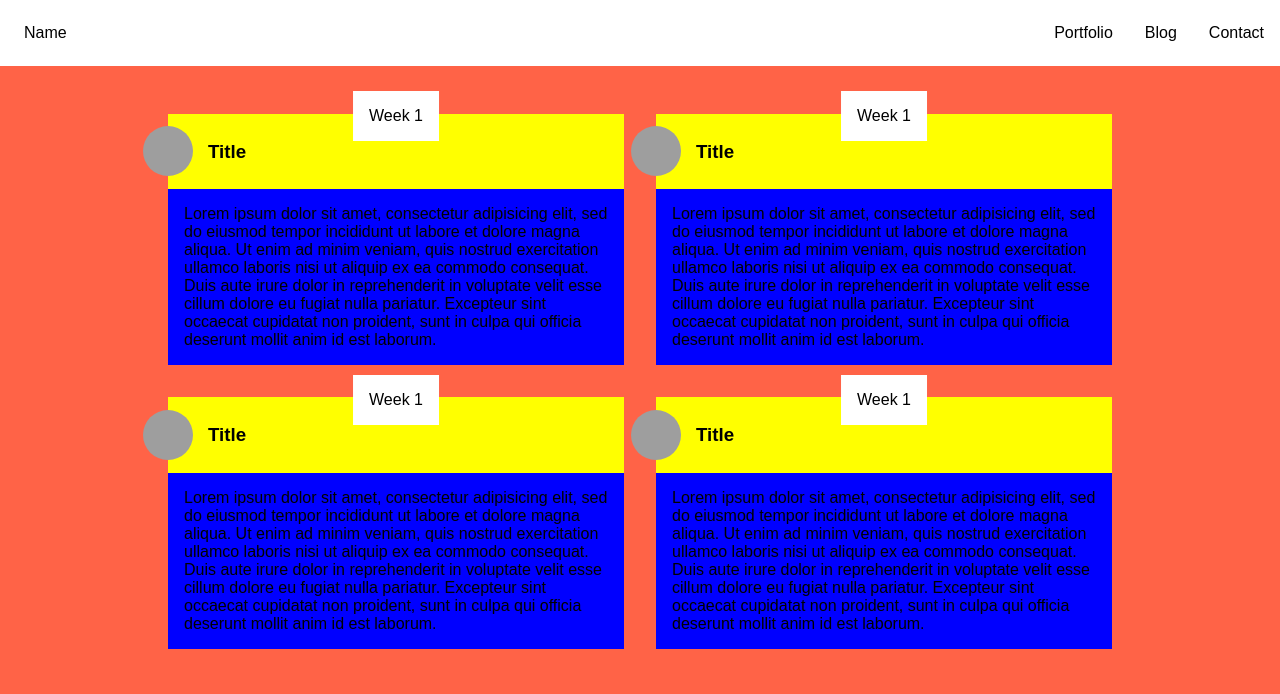
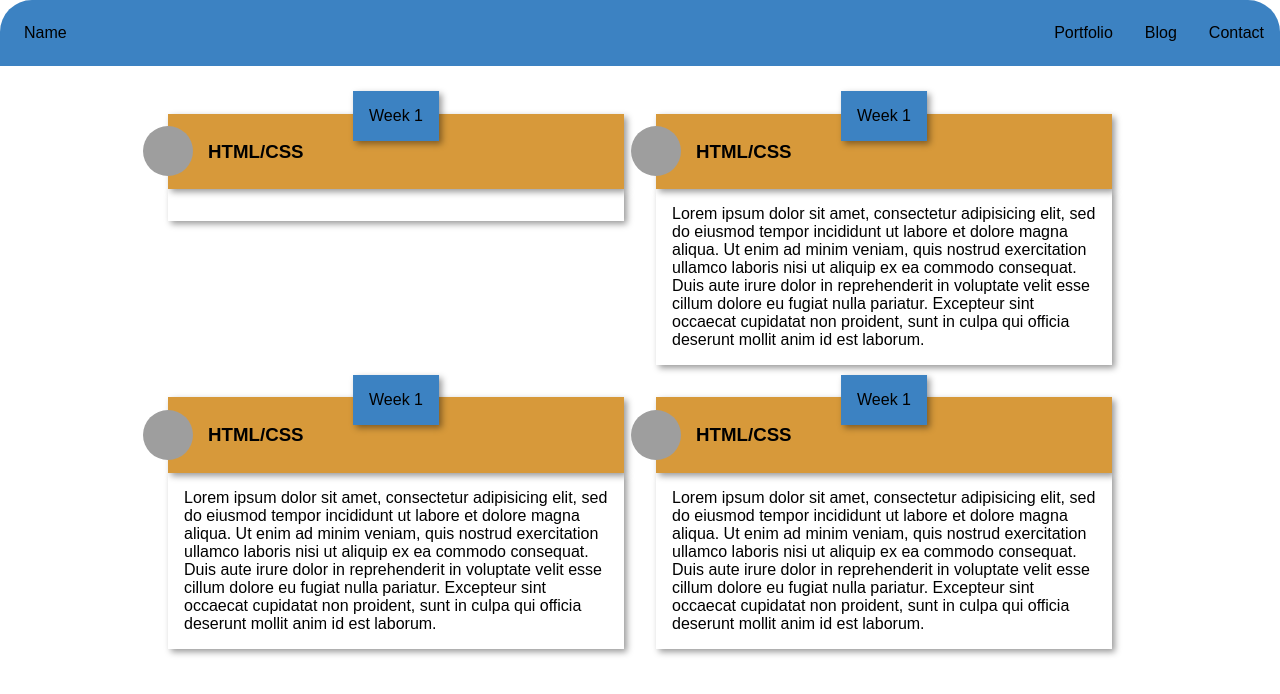
Before and after one commit to latekeslie/05-grid-and-position, a plain HTML site: page index.html in a window 1280 px wide. Drawn offline with Linux system fonts and the light colour scheme; grey boxes are pictures that could not be loaded.

Commit message:
project layout complete

```diff
--- a/index.html
+++ b/index.html
@@ -26,20 +26,18 @@
       <div class="grid-item">
         <div class="card">
           <div class="card-header">
-            <h3 class="title">Title</h3>
+            <h3 class="title">HTML/CSS</h3>
             <img src="http://lorempixel.com/50/50/cats/" alt="">
             <div class="week-number">Week 1</div>
           </div>
-          <p class="text"> Lorem ipsum dolor sit amet, consectetur adipisicing elit, sed do eiusmod tempor incididunt ut labore et dolore magna aliqua. Ut enim ad minim veniam, quis nostrud exercitation ullamco laboris nisi ut aliquip ex ea commodo consequat. Duis aute
-            irure dolor in reprehenderit in voluptate velit esse cillum dolore eu fugiat nulla pariatur. Excepteur sint occaecat cupidatat non proident, sunt in culpa qui officia deserunt mollit anim id est laborum.
-          </p>
+          <p class="text"></p>
         </div>
       </div>
 
       <div class="grid-item">
         <div class="card">
           <div class="card-header">
-            <h3 class="title">Title</h3>
+            <h3 class="title">HTML/CSS</h3>
             <img src="http://lorempixel.com/50/50/cats/" alt="">
             <div class="week-number">Week 1</div>
           </div>
@@ -53,7 +51,7 @@
       <div class="grid-item">
         <div class="card">
           <div class="card-header">
-            <h3 class="title">Title</h3>
+            <h3 class="title">HTML/CSS</h3>
             <img src="http://lorempixel.com/50/50/cats/" alt="">
             <div class="week-number">Week 1</div>
           </div>
@@ -67,7 +65,7 @@
       <div class="grid-item">
         <div class="card">
           <div class="card-header">
-            <h3 class="title">Title</h3>
+            <h3 class="title">HTML/CSS</h3>
             <img src="http://lorempixel.com/50/50/cats/" alt="">
             <div class="week-number">Week 1</div>
           </div>
--- a/style.css
+++ b/style.css
@@ -1,6 +1,6 @@
 body {
   margin: 0;
-  background: tomato;
+  background: white;
   font-family: sans-serif;
 }
 
@@ -29,9 +29,11 @@ li {
 }
 
 .header {
-  background-color: white;
+  background-color: #3c82c2;
   align-items: center;
   overflow: auto;
+  border-top-left-radius: 2rem;
+  border-top-right-radius: 2rem;
 }
 
 
@@ -69,24 +71,26 @@ li {
 }
 
 .card {
-  background-color: blue;
+  background-color: white;
   min-width: 8rem;
 }
 
 .card-header {
   position: relative;
-  background-color: yellow;
+  background-color: #d7993a;
   padding: .5rem;
+  box-shadow: 0.2rem 0.2rem 0.4rem rgba(0, 0, 0, 0.4);
 }
 
 .week-number {
-  background-color: white;
+  background-color: #3c82c2;
   padding: 1rem;
   max-width: 7rem;
   position: absolute;
   left: 50%;
   top: -30%;
   transform: translate(-50%);
+  box-shadow: 0.2rem 0.2rem 0.4rem rgba(0, 0, 0, 0.4);
 }
 
 .title {
@@ -96,4 +100,5 @@ li {
 .text {
   margin: 0;
   padding: 1rem;
+  box-shadow: 0.2rem 0.2rem 0.4rem rgba(0, 0, 0, 0.4);
 }
```
